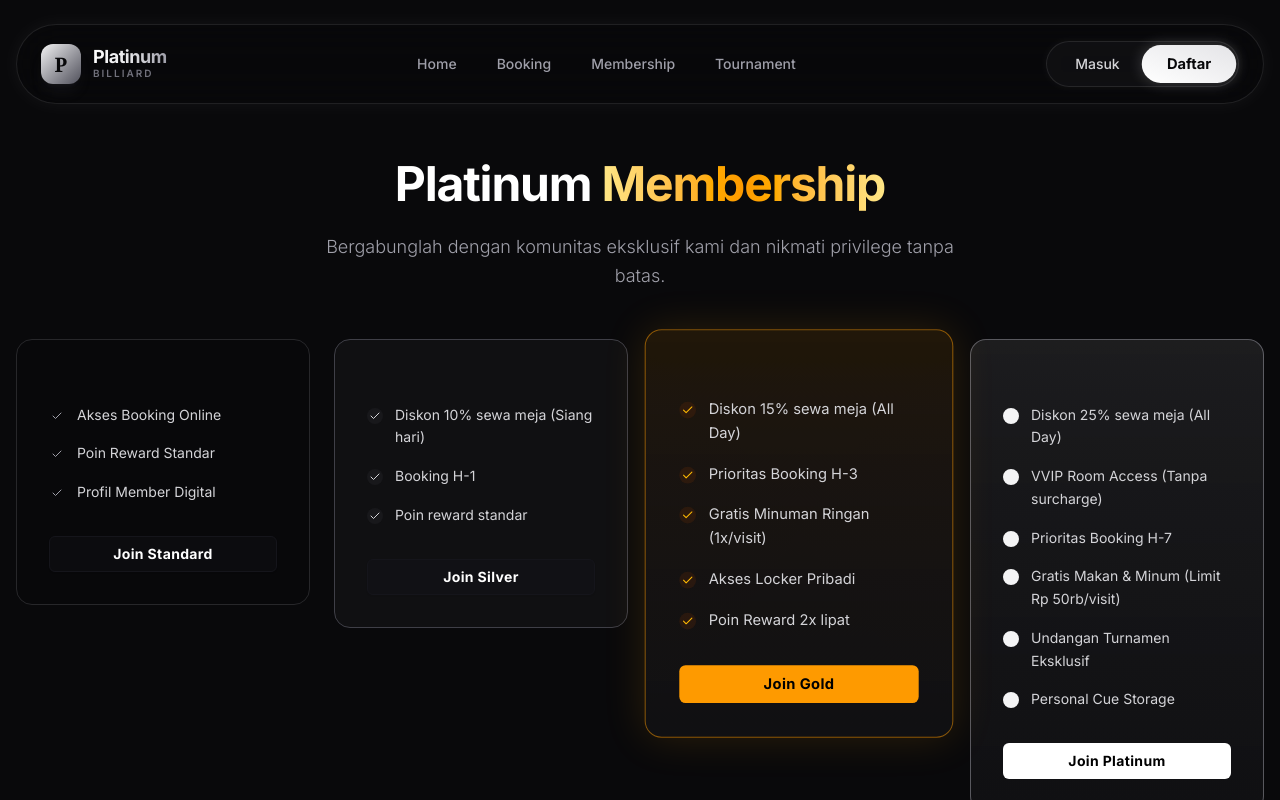
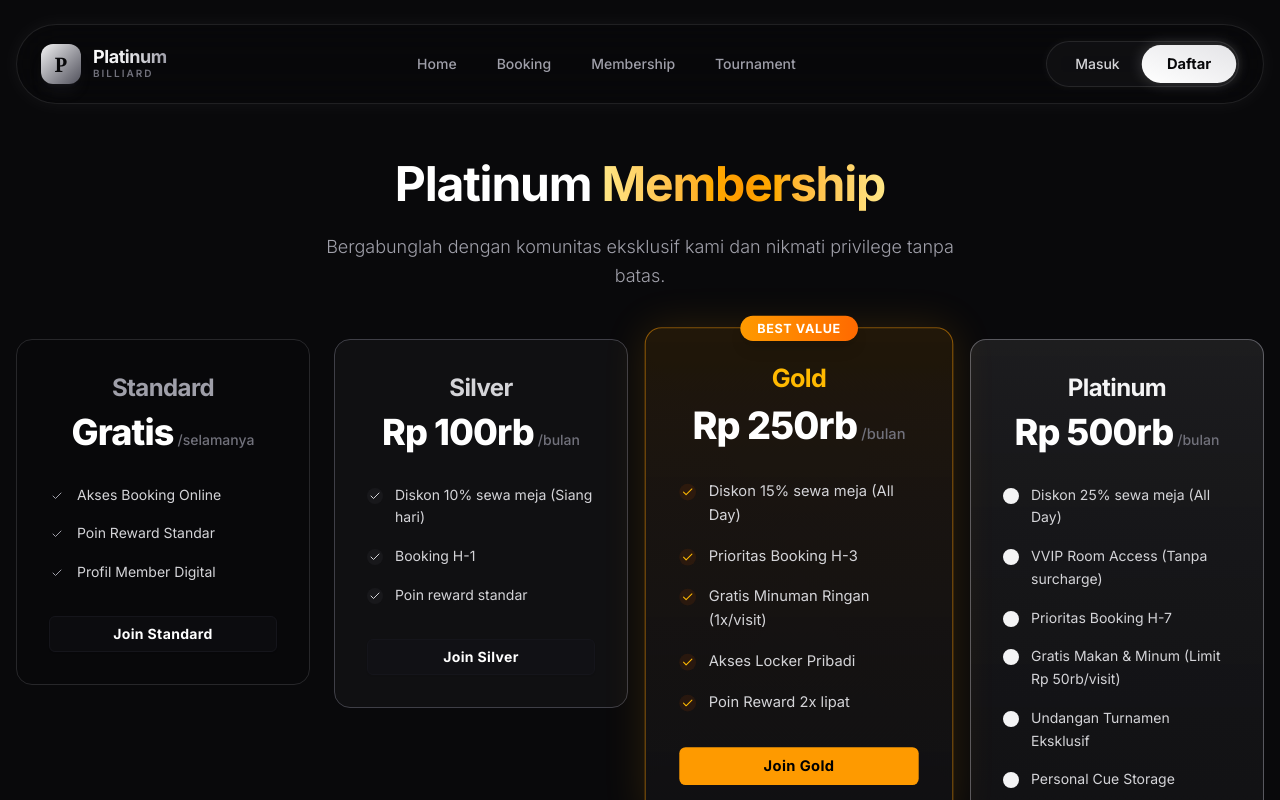
Before and after one commit to tiwiyuyun9-wq/Platinum-Billiard, a Next.js app: page /membership in a window 1280 px wide. Shown: the top 800 px of the page. Built offline with nearby package versions, Linux system fonts and the light colour scheme; no server answers.

Commit message:
fix: resolve remaining build lint errors

```diff
--- a/src/components/features/membership/DigitalMemberCard.tsx
+++ b/src/components/features/membership/DigitalMemberCard.tsx
@@ -26,7 +26,7 @@ export function DigitalMemberCard({ user, membership, loading }: DigitalMemberCa
     const [mounted, setMounted] = useState(false);
     useEffect(() => setMounted(true), []);
 
-    if (loading) {
+    if (loading || !mounted) {
         return (
             <div className="w-full max-w-sm aspect-[1.586/1] rounded-2xl bg-zinc-900 border border-zinc-800 flex items-center justify-center">
                 <Loader2 className="w-8 h-8 text-zinc-500 animate-spin" />
--- a/src/components/features/membership/MembershipCard.tsx
+++ b/src/components/features/membership/MembershipCard.tsx
@@ -59,10 +59,20 @@ export function MembershipCard({ tier, price, period, benefits, recommended, onB
             recommended && !disabled ? "shadow-[0_0_40px_rgba(245,158,11,0.15)] scale-105 z-10" : "hover:border-zinc-500 hover:shadow-lg",
             disabled && "opacity-75 grayscale-[0.5]"
         )}>
-            {/* ... best value ... */}
+            {recommended && (
+                <div className="absolute top-0 left-1/2 -translate-x-1/2 -translate-y-1/2 bg-gradient-to-r from-amber-500 to-orange-500 text-white px-4 py-1 rounded-full text-xs font-bold tracking-wider shadow-lg uppercase">
+                    Best Value
+                </div>
+            )}
 
             <div className="mb-8 text-center">
-                {/* ... header ... */}
+                <h3 className={cn("text-2xl font-bold mb-2 tracking-tight", styles.textColor)}>
+                    {tier}
+                </h3>
+                <div className="flex items-baseline justify-center gap-1">
+                    <span className="text-4xl font-extrabold text-white tracking-tight">{price}</span>
+                    <span className="text-zinc-500 text-sm font-medium">/{period}</span>
+                </div>
             </div>
 
             <ul className="space-y-4 mb-8 flex-1">
--- a/src/components/layout/Header.tsx
+++ b/src/components/layout/Header.tsx
@@ -1,10 +1,9 @@
 "use client";
 
 import Link from "next/link";
-import { Button } from "@/components/ui/button";
 import { createClient } from "@/utils/supabase/client";
 // import { getUserMembership } from "@/utils/supabase/membership"; // Don't import this, it has server code
-import { Calendar, Clock, CreditCard, LogOut, Settings, User as UserIcon, Gift } from "lucide-react";
+import { CreditCard, LogOut, Settings, User as UserIcon, Gift } from "lucide-react";
 import { Badge } from "@/components/ui/badge";
 import { useEffect, useState } from "react";
 import { Membership } from "@/utils/supabase/membership-types";
```
